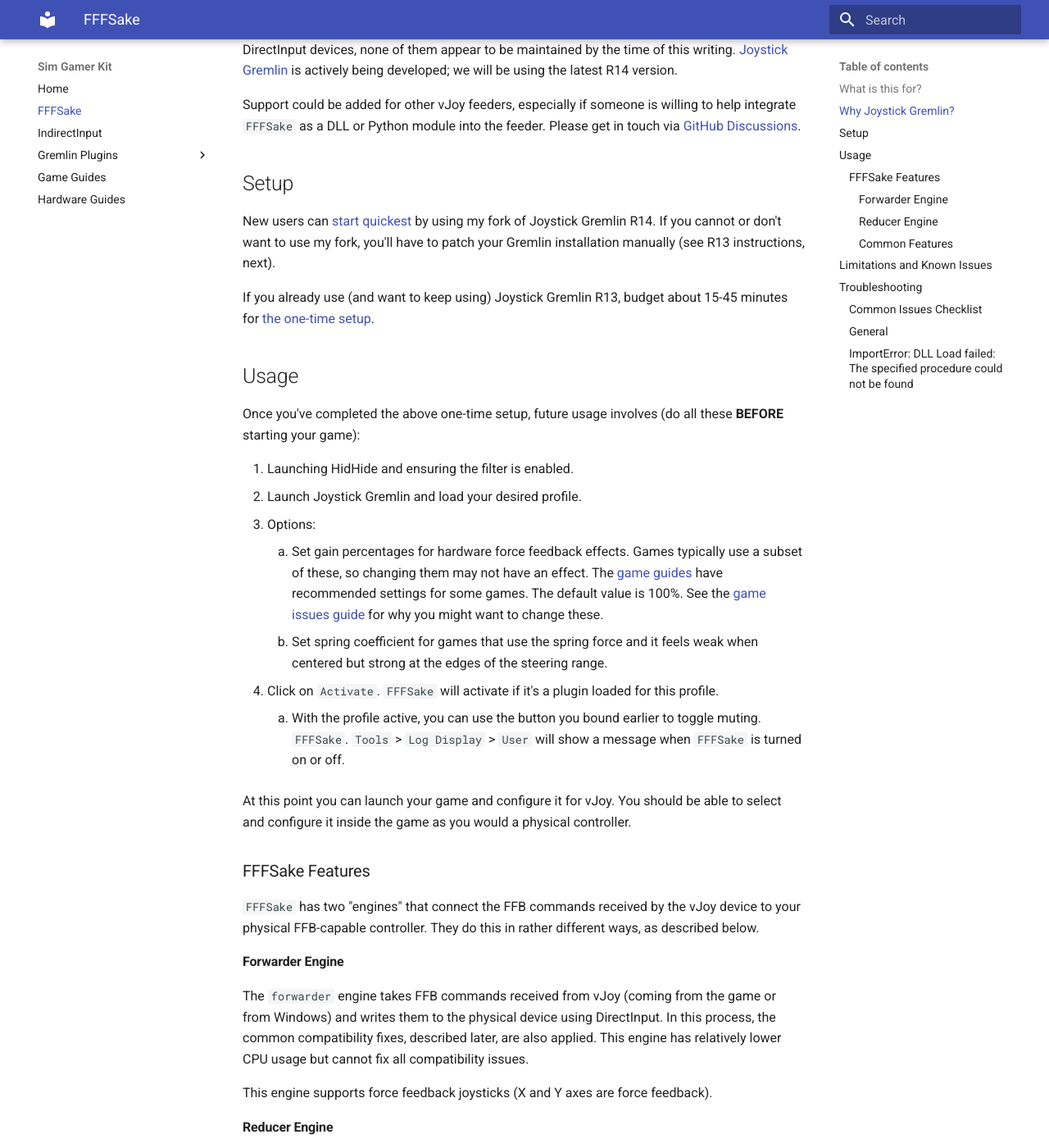
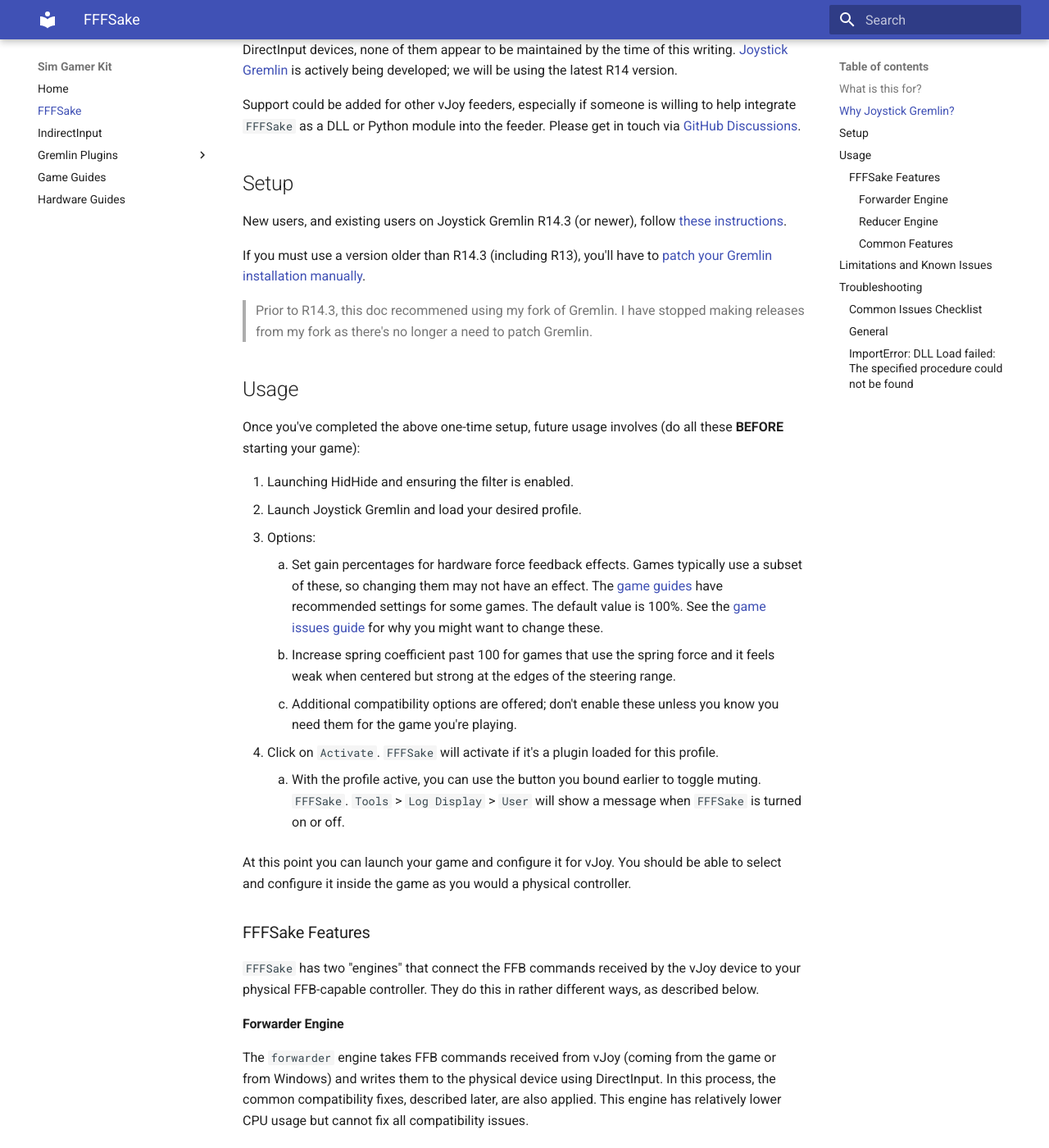
Before and after one commit to code-monet/sim-gamer-kit, an MkDocs documentation site: the page built from docs/fffsake/index.md, in a window 1280 px wide and 1400 px high, scrolled down 1344 px. Shown: the whole window at 82% size. Built offline with MkDocs 1.6.1 and Material for MkDocs 9.7.7, drawn with Linux system fonts in a browser that asks for light colours; some of the changed text lies outside the part shown.

Commit message:
Update docs for Gremlin R14.3

```diff
--- a/docs/fffsake/index.md
+++ b/docs/fffsake/index.md
@@ -69,12 +69,15 @@
 
 ## Setup
 
-New users can [start quickest](setup_r14.md) by using my fork of Joystick Gremlin R14. If you
-cannot or don't want to use my fork, you'll have to patch your Gremlin installation manually
-(see R13 instructions, next).
+New users, and existing users on Joystick Gremlin R14.3 (or newer), follow
+[these instructions](setup_r14.md).
 
-If you already use (and want to keep using) Joystick Gremlin R13, budget about
-15-45 minutes for [the one-time setup](setup_manual.md).
+If you must use a version older than R14.3
+(including R13), you'll have to
+[patch your Gremlin installation manually](setup_manual.md).
+
+> Prior to R14.3, this doc recommened using my fork of Gremlin. I have stopped making releases
+from my fork as there's no longer a need to patch Gremlin.
 
 ## Usage
 
@@ -84,17 +87,20 @@
 1.  Launching HidHide and ensuring the filter is enabled.
 2.  Launch Joystick Gremlin and load your desired profile.
 3.  Options:
-    1.   Set gain percentages for hardware force feedback effects. Games typically
-         use a subset of these, so changing them may not have an effect. The
-         [game guides](../game_guides/index.md)
-         have recommended settings for some games. The default value is 100%. See the
-         [game issues guide](../game_guides/issues.md) for why you might want to change these.
-    2.   Set spring coefficient for games that use the spring force and it feels weak
-         when centered but strong at the edges of the steering range.
+    1.  Set gain percentages for hardware force feedback effects. Games typically
+        use a subset of these, so changing them may not have an effect. The
+        [game guides](../game_guides/index.md)
+        have recommended settings for some games. The default value is 100%. See the
+        [game issues guide](../game_guides/issues.md) for why you might want to change these.
+    2.  Increase spring coefficient past 100 for games that use the spring
+        force and it feels weak
+        when centered but strong at the edges of the steering range.
+    3.  Additional compatibility options are offered; don't enable these unless
+        you know you need them for the game you're playing.
 4.  Click on `Activate`. `FFFSake` will activate if it's a plugin loaded for this profile.
     1.  With the profile active, you can use the button you bound earlier to toggle muting.
-    `FFFSake`. `Tools` > `Log Display` > `User` will show a message when `FFFSake` is
-    turned on or off.
+    `FFFSake`. `Tools` > `Log Display` > `User` will show a message when `FFFSake`
+    is turned on or off.
 
 At this point you can launch your game and configure it for vJoy. You should be
 able to select and configure it inside the game as you would a physical controller.
@@ -164,7 +171,7 @@
 ### Common Issues Checklist
 
 1. Did you install the correct version of the vJoy driver? See [setup](#setup).
-2. Ensure you are using my fork of Joystick Gremlin OR patching vanilla Gremlin with
+2. Ensure you are using Joystick Gremlin >14.3 OR patching vanilla Gremlin with
    the correct vJoy DLL; see [setup](#setup).
 3. (Racing games) Ensure you are using my patched vJoy configuration tool and the
    [recommended configuration](./vjoy_configuration.md).
```
Also changed, not shown: other parts of docs/fffsake/index.md (+3 -2 lines), docs/fffsake/setup_r14.md (+11 -8 lines), docs/index.md (+1 -4 lines).
